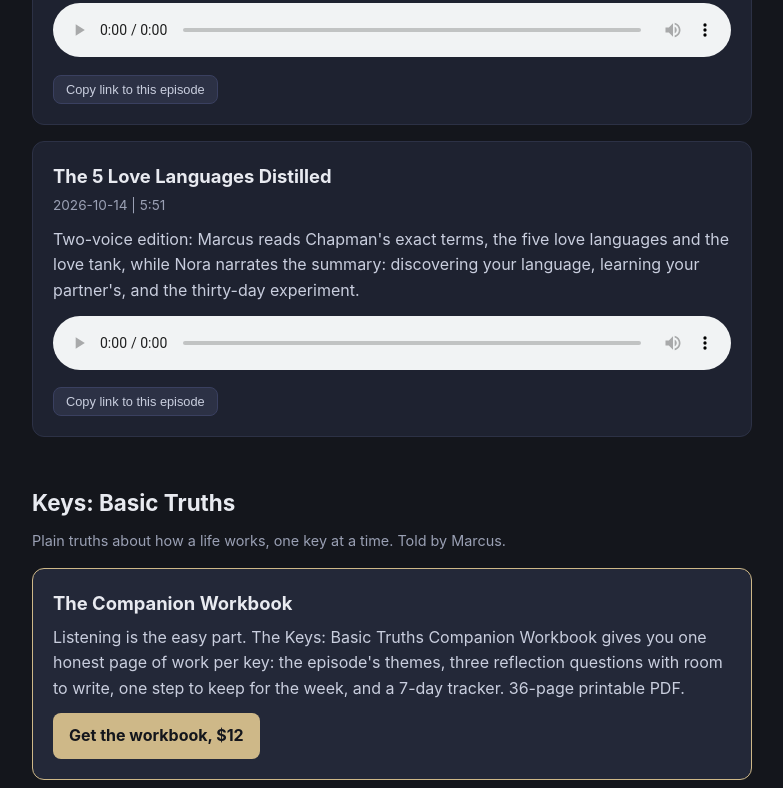
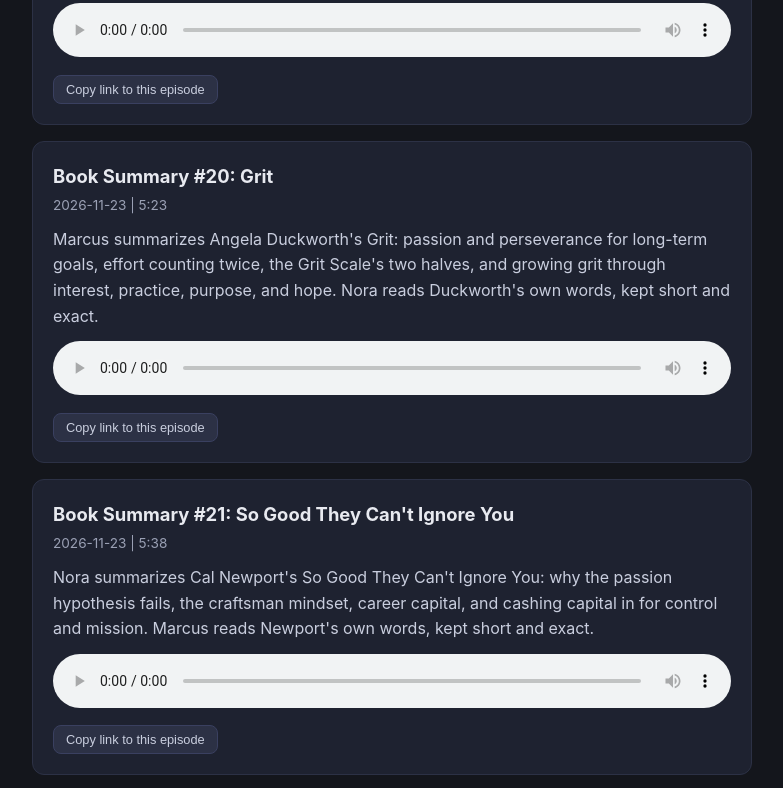
Before and after one commit to NJShell2/podcasts, a plain HTML site: page index.html in a window 1280 px wide. Shown: the part 6716-7504 px from the top of the page, without its empty margins (248-1031 px from the left). Drawn offline with Linux system fonts and the light colour scheme.

Commit message:
Add Book Summaries #20 (Grit) and #21 (So Good They Can't Ignore You)

```diff
--- a/index.html
+++ b/index.html
@@ -96,6 +96,8 @@ const CATS = [
     {"title":"Book Summary #17: Harry Potter and the Order of the Phoenix","date":"2026-11-14","duration":"5:42","desc":"Marcus summarizes J.K. Rowling's Harry Potter and the Order of the Phoenix: Harry's fifth year brings the Dementor attack, Umbridge's rule over Hogwarts, the secret lessons of Dumbledore's Army, and a desperate fight in the Department of Mysteries that ends with Sirius's death and the prophecy finally revealed. Nora reads Rowling's own words, kept short and exact.","file":"episodes/book-summary-17-harry-potter-and-the-order-of-the-phoenix-2026-11-14.mp3"},
     {"title":"Book Summary #18: Harry Potter and the Half-Blood Prince","date":"2026-11-14","duration":"5:28","desc":"Marcus summarizes J.K. Rowling's Harry Potter and the Half-Blood Prince: as the second war begins, Harry studies Voldemort's past with Dumbledore, hunts the secret of the Horcruxes, and watches Draco Malfoy carry out a deadly task, all leading to a terrible night on the Astronomy Tower. Nora reads Rowling's own words, kept short and exact.","file":"episodes/book-summary-18-harry-potter-and-the-half-blood-prince-2026-11-14.mp3"},
     {"title":"Book Summary #19: Harry Potter and the Deathly Hallows","date":"2026-11-14","duration":"5:31","desc":"Marcus summarizes J.K. Rowling's Harry Potter and the Deathly Hallows: Harry, Ron, and Hermione hunt the Horcruxes alone, uncover the Deathly Hallows, and return for the Battle of Hogwarts, where Snape's true loyalties, Harry's sacrifice, and the final duel bring the series to its end nineteen years later. Nora reads Rowling's own words, kept short and exact.","file":"episodes/book-summary-19-harry-potter-and-the-deathly-hallows-2026-11-14.mp3"},
+    {"title":"Book Summary #20: Grit","date":"2026-11-23","duration":"5:23","desc":"Marcus summarizes Angela Duckworth's Grit: passion and perseverance for long-term goals, effort counting twice, the Grit Scale's two halves, and growing grit through interest, practice, purpose, and hope. Nora reads Duckworth's own words, kept short and exact.","file":"episodes/book-summary-20-grit-2026-11-23.mp3"},
+    {"title":"Book Summary #21: So Good They Can't Ignore You","date":"2026-11-23","duration":"5:38","desc":"Nora summarizes Cal Newport's So Good They Can't Ignore You: why the passion hypothesis fails, the craftsman mindset, career capital, and cashing capital in for control and mission. Marcus reads Newport's own words, kept short and exact.","file":"episodes/book-summary-21-so-good-they-cant-ignore-you-2026-11-23.mp3"},
     {"title":"The 5 Love Languages Distilled","date":"2026-10-14","duration":"5:51","desc":"Two-voice edition: Marcus reads Chapman's exact terms, the five love languages and the love tank, while Nora narrates the summary: discovering your language, learning your partner's, and the thirty-day experiment.","file":"episodes/the-5-love-languages-distilled-2026-10-14.mp3"}
   ] },
   { key: "keys", title: "Keys: Basic Truths", blurb: "Plain truths about how a life works, one key at a time. Told by Marcus.", promo: { title: "The Companion Workbook", text: "Listening is the easy part. The Keys: Basic Truths Companion Workbook gives you one honest page of work per key: the episode's themes, three reflection questions with room to write, one step to keep for the week, and a 7-day tracker. 36-page printable PDF.", url: "https://payhip.com/b/LVkme", cta: "Get the workbook, $12" }, promo2: { title: "Or try it free first", text: "Not sure yet? The free sample has Keys 1 through 4 complete, exactly as they appear in the full workbook, with the same reflection questions, writing space, and weekly trackers.", url: "https://payhip.com/buy?s=1&cart_links%5B%5D=w3OEW&qty%5Bw3OEW%5D=1", cta: "Download the free sample" }, promo3: { title: "The One Year Planner", text: "A full year with the Keys: 52 weekly planner pages, one Key per week with its heart in one line, top three priorities, a line for each day, one small step on purpose, and a weekend reflection. Weeks 33 to 52 go deeper in Round Two.", url: "https://payhip.com/b/50vsA", cta: "Get the planner, $15" }, episodes: [
```
